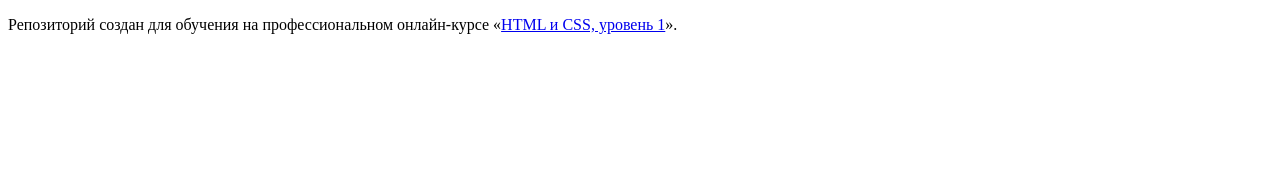
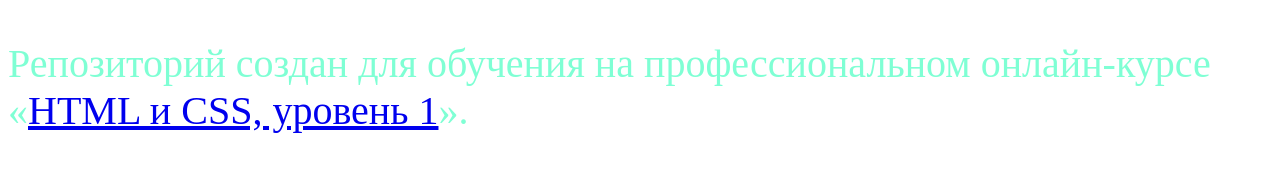
Before and after one commit to RodionPetrovich/1360323-technomart-29, a plain HTML site: page index.html in a window 1280 px wide. Drawn offline with Linux system fonts and the light colour scheme.

Commit message:
добавил линк со стилями .css

```diff
--- /dev/null
+++ b/css/style.css
@@ -0,0 +1,2 @@
+p {color: aquamarine;
+font-size: 40px;}
--- a/index.html
+++ b/index.html
@@ -3,6 +3,7 @@
   <head>
     <meta charset="utf-8">
     <title>HTML Academy: Техномарт</title>
+    <link rel="stylesheet" href="css/style.css">
   </head>
   <body>
 
```
